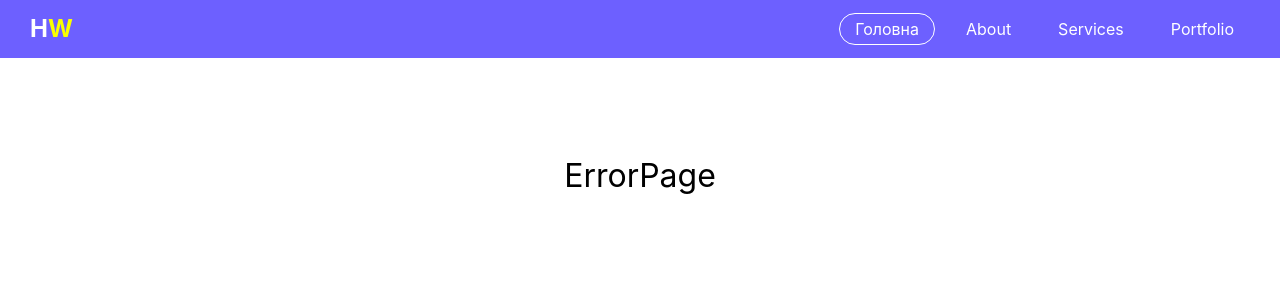
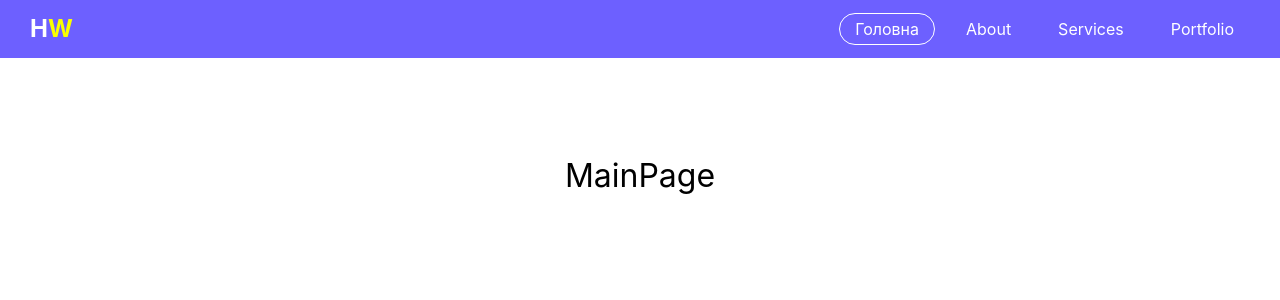
Before and after one commit to niagara1982/Simple_Route, a React (Create React App) app: page / in a window 1280 px wide. Shown: the top 300 px of the page. Built offline with nearby package versions, Linux system fonts and the light colour scheme.

Commit message:
Configure React app for deployment to GitHub Pages

```diff
--- a/src/App.jsx
+++ b/src/App.jsx
@@ -13,10 +13,10 @@ function App() {
    <BrowserRouter>
      <Header />
      <Routes>
-       <Route path='/Simple_Route' element={<MainPage />} />
-       <Route path='/Simple_Route/about' element={<AboutPage />} />
-       <Route path='/Simple_Route/services' element={<ServicesPage />} />
-       <Route path='/Simple_Route/portfolio' element={<PortfolioPage />} />
+       <Route path='/' element={<MainPage />} />
+       <Route path='/about' element={<AboutPage />} />
+       <Route path='/services' element={<ServicesPage />} />
+       <Route path='/portfolio' element={<PortfolioPage />} />
        <Route path='*' element={<ErrorPage />} />
      </Routes>
    </BrowserRouter>
```
